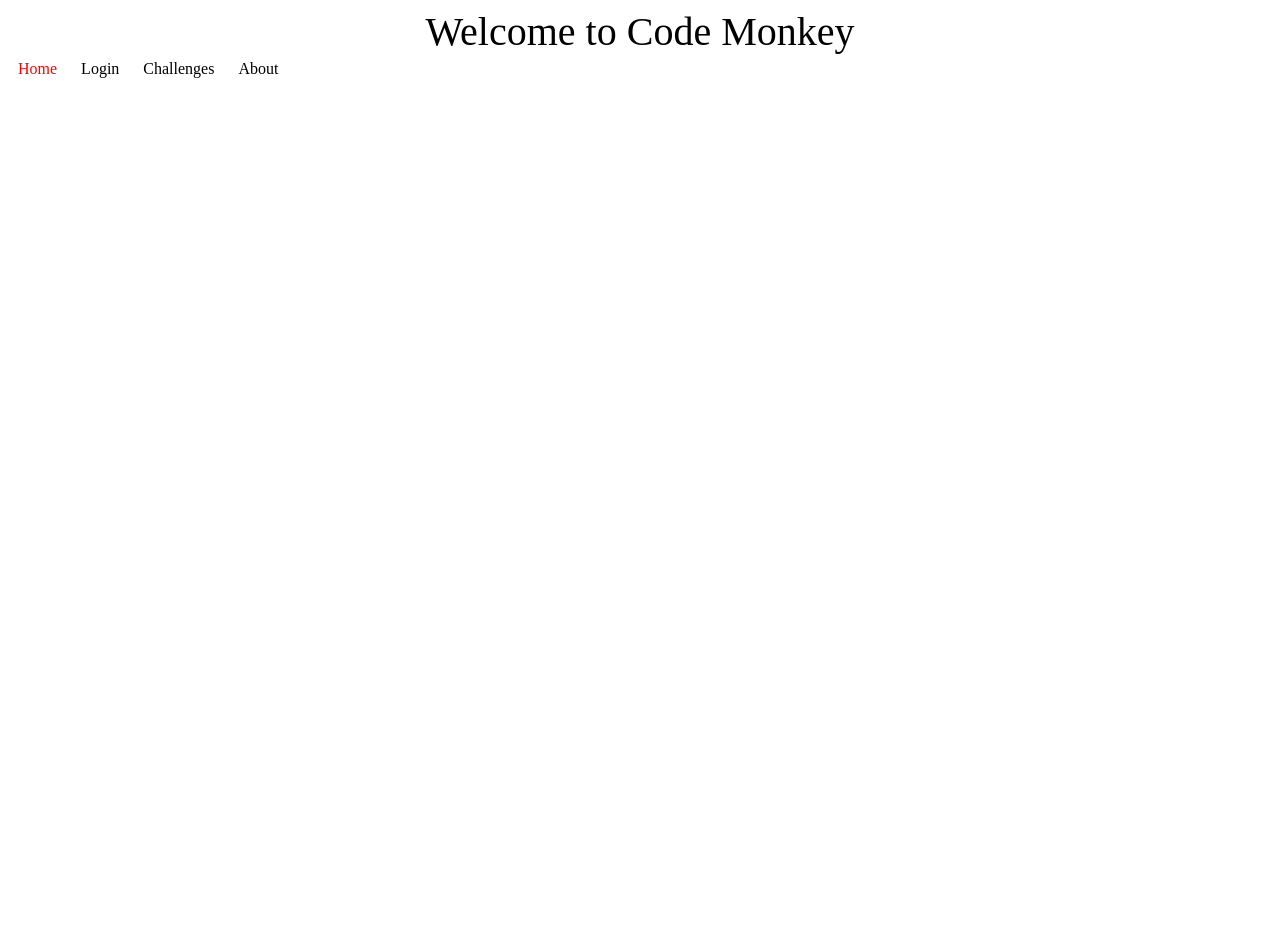
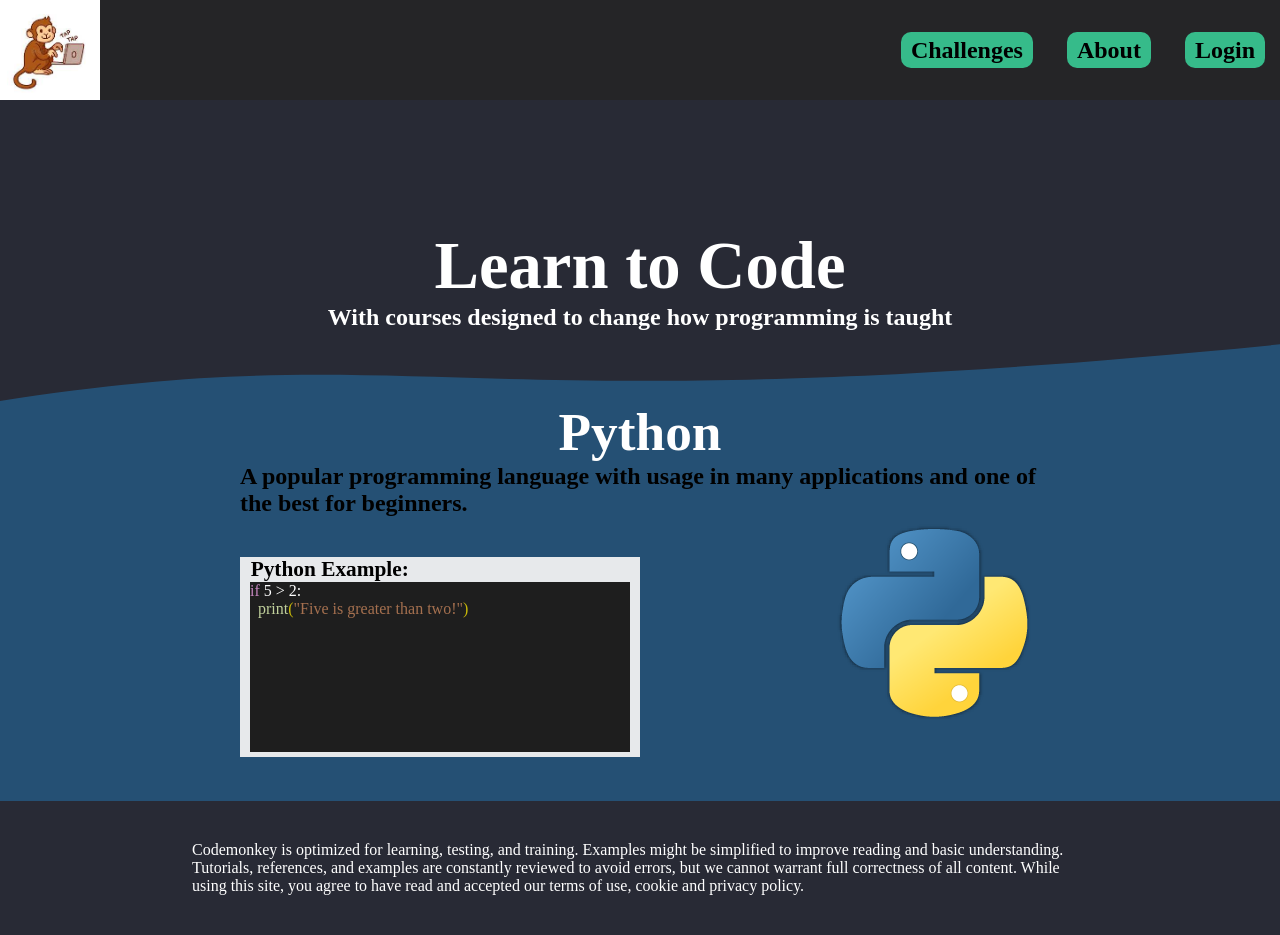
Before and after one commit to Daniel-Tomov/codemonkey, a Flask app: page / in a window 1280 px wide. Before the commit the page ends 78 px from the top, so only its background shows below. Run offline with Flask 2, Linux system fonts and the light colour scheme; parts of the project's set-up code (start-up, migrations or seed data) failed here and were passed over; some web fonts are replaced.

Commit message:
temporarily finish index

```diff
--- a/static/css/common.css
+++ b/static/css/common.css
@@ -41,12 +41,6 @@ button:hover {
   margin: 24px 0 12px 0;
 }
 
-/* Avatar image */
-img.avatar {
-  width: 10%;
-  border-radius: 50%;
-}
-
 /* Add padding to containers */
 .container {
   padding: 16px;
--- a/static/css/style.css
+++ b/static/css/style.css
@@ -1,29 +1,189 @@
+:root{
+  --black: #000000;
+  --white: #ffffff;
+  --green: #36bb8a;
+  --brown: #ad571d;
+  --main-color: #282a35;
+  --second-color:#252527;
+  --header-height: 100px;
+  --text-font: source-serif-pro, serif;
+  --heading-font: var(--text-font);
+  --heading-color: #ffffff;
+}
+
+html, body, a, p, h1, h2, h3, h4, h5, h6{
+  margin: 0;
+  padding: 0;
+}
+html{background-color: var(--main-color);}
+
+h1, h2, h3, h4, h5, h6{
+  font-family: var(--heading-font);
+}
+p{font-family: var(--text-font);}
+
+h1{font-size: 50pt;}
+h2{font-size: 40pt;}
+h3{font-size: 18pt;}
+
+
+.divider{height:10px; width:10px;}
+
+a {
+  list-style-type: none;
+  text-decoration: none;
+}
+
+header{
+  height: var(--header-height);
+  position: relative;
+  background-color:var(--second-color);
+}
+
+.avatar{
+  height: var(--header-height);
+  position: absolute;
+  top: 0;
+  left: 0;
+
+}
 
 .title {
   text-align: center;
   font-size: 40px;
-  margin: 5px
+  width: 100%;
+  margin: 5px;
 }
+
+nav{
+  position: absolute;
+  right: 0;
+  display: flex;
+  align-items: center;
+  height: var(--header-height);
+}
+
 ul {
   list-style-type: none;
-  margin: 0;
-  padding: 0;
 }
 
-li {
+nav > ul > li {
   display: inline;
-  color: black;
+  color: var(--white);
+  background-color: var(--green);
+  border-radius: 10px;
+  font-weight: 600;
+  font-size: 18pt;
+  padding: 5px 10px;
+  margin: 0 15px;
 }
 
-.active{color:red}
+nav > ul > li > a {color:var(--black);}
 
-a  {
-  color:black;
-  list-style-type: none;
-  text-decoration: none;
-  padding: 0px 10px;
+main{
+  width: 100%;
+  height: fit-content;
 }
+
+
 textarea{
   width: 100%;
   height: 50%;
 }
+
+
+#beginning{
+  width: 100%;
+  height: 45%;
+  background-color: #255074;
+}
+
+#beginning > svg{
+}
+
+#mission-statement{
+  width: 100%;
+  padding: 10% 0 0 0;
+  text-align: center;
+  height: inherit;
+  color:var(--white);
+  background-color: var(--main-color);
+}
+
+.codingLanguageOutside{
+  height:400px;
+  width:100%;
+}
+.codingLanguage {width:800px;margin:0 auto;}
+
+.codingLanguage > h2{
+  text-align: center;
+  color:var(--white);
+}
+
+.codingLanguage > .example{
+  margin: 30px 0 0 0;
+  width:50%;
+  color: var(--black);
+  font-size:18pt;
+  float:left;
+}
+
+.codingLanguage > img {
+  float:right;
+}
+
+.codingLanguage > h3{
+  float:left;
+}
+
+.codingLanguage > .exampleBox{
+  float: left;
+  width:50%;
+  height:50%;
+  margin: 40px 0 0 0;
+  color:var(--black);
+  background-color:#e7e9eb;
+}
+
+.codingLanguage > .exampleBox > h4{
+  font-size: 16pt;
+}
+
+.codingLanguage > .exampleBox > .codeBox{
+  background-color: #1e1e1e;
+  width:95%;
+  height: 85%;
+  margin:0 auto;
+}
+
+#python{
+  background-color: #255074;
+}
+
+footer{
+  background-color: var(--main-color);
+  padding:40px 0;
+}
+footer > p{
+  width:70%;
+  margin: 0 auto;
+  color:var(--white);
+
+}
+
+/*
+TEST COLORS
+
+header{
+  background-color: gray;
+
+}
+
+main{
+  background-color: lightskyblue;
+}
+
+
+
+*/
--- a/templates/index.html
+++ b/templates/index.html
@@ -1,39 +1,56 @@
 <html>
+  <head>
+    <title>CodeMonkey</title>
     <link rel="stylesheet" href="{{ url_for('static', filename='css/common.css') }}"/>
     <link rel="stylesheet" href="{{ url_for('static', filename='css/style.css') }}"/>
-    <head>
-    <title>CodeMonkey</title>
-
+    <link rel="stylesheet" href="https://use.typekit.net/bsu0rwg.css">
   </head>
 
     <body>
-
       <header>
-          <p class="title">Welcome to Code Monkey</p>
-          <nav>
+        <a href="/"><img src="{{ url_for('static', filename='images/logo.jpeg') }}" alt="Avatar" class="avatar"></a>
+        <nav class="nav">
           <ul>
-              <li><a class="active" href="#home">Home</a></li>
-              {% if login != True %}
-                <li><a href="login">Login</a></li>
-              {% endif %}
             <li><a href="challenge">Challenges</a></li>
             <li><a href="#about">About</a></li>
             {% if admin == True %}
               <a href="admin">Admin</a>
               <a href="test">Test</a>
             {% endif %}
+            {% if login != True %}
+              <li><a href="login">Login</a></li>
+            {% endif %}
           </ul>
         </nav>
-
       </header>
-
       <main>
+        <div id="beginning">
+          <div id="mission-statement">
+            <h1>Learn to Code</h1>
+            <h3>With courses designed to change how programming is taught</h3>
+          </div>
+          <svg width="100%" height="70" viewBox="0 0 100 100" preserveAspectRatio="none">
+            <path id="wavepath" d="M0,0  L110,0C35,150 35,0 0,100z" fill="#282A35"></path>
+          </svg>
+        </div>
+          <div class="codingLanguageOutside" id="python">
+            <div class="codingLanguage">
+              <h2>Python</h2>
+              <h3>A popular programming language with usage in many applications and one of the best for beginners.</h3>
+              <img src="{{ url_for('static', filename='images/python.png') }}"/>
+              <div class="exampleBox">
+                <h4 class="example">&nbsp;&nbsp;Python Example:</h4>
+                <div class="codeBox">
+                  <p class="code"><span style="color:#c485bd">if</span> <span style="color:white">5 > 2: </span></p>
+                  <p class="code">&nbsp;&nbsp;<span style="color:#c1d19c">print</span><span style="color:#c7b809">(</span><span style="color:#a5704f">"Five is greater than two!"</span><span style="color:#c7b809">)</span></p>
+                </div>
+              </div>
+            </div>
+          </div>
 
       </main>
-
-
       <footer>
-
+        <p>Codemonkey is optimized for learning, testing, and training. Examples might be simplified to improve reading and basic understanding. Tutorials, references, and examples are constantly reviewed to avoid errors, but we cannot warrant full correctness of all content. While using this site, you agree to have read and accepted our terms of use, cookie and privacy policy.</p>
       </footer>
     </body>
 </html>
```
Also changed, not shown: static/images/python.png (added). Lines whose indentation alone changed are shown as unchanged.
